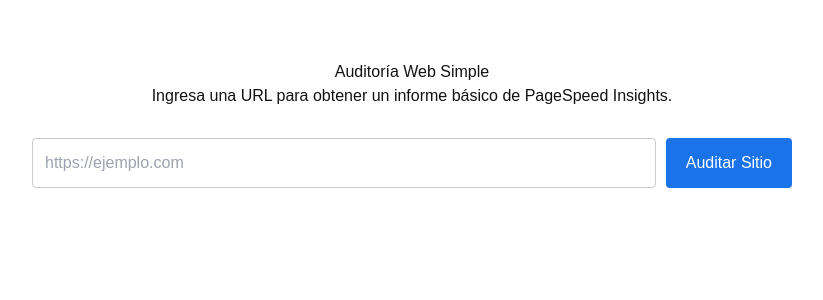
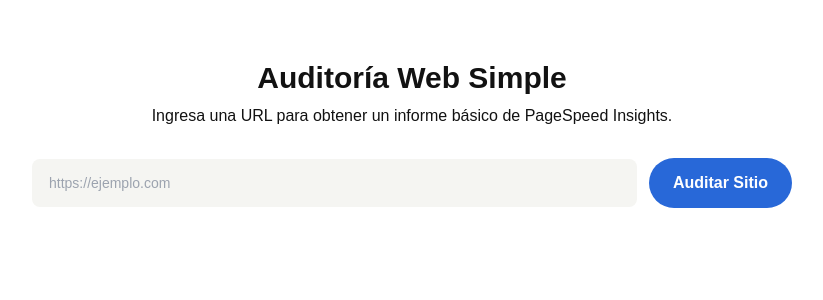
Before and after one commit to alexanderovie/fascinante-web, a Next.js app: page /website-audit in a window 1280 px wide. Shown: the top 300 px of the page, without its empty margins (228-1051 px from the left). Built offline with nearby package versions, Linux system fonts and the light colour scheme.

Commit message:
Corrige enlaces en minúsculas en Footer para compatibilidad en producción

```diff
--- a/src/app/website-audit/page.tsx
+++ b/src/app/website-audit/page.tsx
@@ -102,10 +102,8 @@ export default function WebsiteAuditPage() {
     }
   };
 
-  // Función para renderizar las puntuaciones principales de Lighthouse horizontalmente
   const renderLighthouseScoresHorizontal = (categories: LighthouseResult['categories'] | undefined) => {
     if (!categories) {
-      // Este mensaje no debería mostrarse si la lógica principal ya maneja la ausencia de lighthouseResult
       return <p style={{ width: '100%', textAlign: 'center' }}>No se pudieron cargar las categorías de Lighthouse.</p>;
     }
 
@@ -120,28 +118,27 @@ export default function WebsiteAuditPage() {
         <div
           key={key}
           style={{
-            border: '1px solid #e0e0e0', // Borde sutil por defecto
+            border: '1px solid #e0e0e0',
             padding: '20px',
             borderRadius: '8px',
-            backgroundColor: '#ffffff', // Fondo blanco por defecto, o deja que herede
+            backgroundColor: '#ffffff',
             textAlign: 'center',
-            flex: '1 1 200px', // Permite que los items crezcan y se encojan, con base de 200px
-            minWidth: '180px', // Para que no se hagan demasiado pequeños
-            boxShadow: '0 2px 4px rgba(0,0,0,0.05)' // Sombra sutil por defecto
+            flex: '1 1 200px',
+            minWidth: '180px',
+            boxShadow: '0 2px 4px rgba(0,0,0,0.05)'
           }}
         >
-          <h3 style={{ marginTop: '0', marginBottom: '10px', fontSize: '1.1em', color: '#333' /* color de texto por defecto */ }}>
+          <h3 style={{ marginTop: '0', marginBottom: '10px', fontSize: '1.1em', color: '#333' }}>
             {title}
           </h3>
           {score !== null ? (
             <p style={{
               fontSize: '2.2em',
               fontWeight: 'bold',
-              margin: '5px 0 0 0', // Ajuste de margen
-              color: score >= 90 ? '#34a853' : score >= 50 ? '#fbbc05' : '#ea4335' // Colores típicos de PSI
+              margin: '5px 0 0 0',
+              color: score >= 90 ? '#34a853' : score >= 50 ? '#fbbc05' : '#ea4335'
             }}>
               {score}
-              {/* Eliminamos el "/ 100" para un look más limpio como los gauges de PSI */}
             </p>
           ) : (
             <p style={{ fontSize: '1.8em', fontWeight: 'bold', color: '#757575', margin: '5px 0 0 0' }}>N/A</p>
@@ -153,30 +150,58 @@ export default function WebsiteAuditPage() {
 
   // --- JSX del Componente ---
   return (
-    <div style={{ maxWidth: '800px', margin: '40px auto', padding: '20px', fontFamily: 'sans-serif' /* Fuente genérica por defecto */ }}>
+    // El estilo en línea del div principal puede ser reemplazado por clases de Tailwind si tienes un contenedor global,
+    // ej: className="container mx-auto max-w-3xl py-10 px-4 sm:px-6 lg:px-8"
+    <div style={{ maxWidth: '800px', margin: '40px auto', padding: '20px', fontFamily: 'sans-serif' }}>
       <header style={{ textAlign: 'center', marginBottom: '30px' }}>
-        <h1>Auditoría Web Simple</h1>
-        <p>Ingresa una URL para obtener un informe básico de PageSpeed Insights.</p>
+        {/* Estas clases para h1 y p son ejemplos, ajústalos a tu sistema de diseño Tailwind */}
+        <h1 className="text-3xl font-bold text-gray-800">Auditoría Web Simple</h1>
+        <p className="text-md text-gray-600 mt-2">Ingresa una URL para obtener un informe básico de PageSpeed Insights.</p>
       </header>
 
-      <form onSubmit={handleSubmit} style={{ display: 'flex', gap: '10px', marginBottom: '40px' /* Más espacio antes de resultados */ }}>
+      {/* FORMULARIO CON ESTILOS DE TAILWIND ADAPTADOS DE ContactStyleOne */}
+      <form
+        onSubmit={handleSubmit}
+        // Clases de Tailwind para el layout del formulario
+        className="flex flex-col sm:flex-row items-center gap-3 mb-10" // sm:flex-row para que en pantallas pequeñas sea columna
+      >
         <input
           type="url"
           value={url}
           onChange={(e) => { setUrl(e.target.value); setError(null); }}
           placeholder="https://ejemplo.com"
           required
-          style={{ flexGrow: 1, padding: '12px', border: '1px solid #ccc', borderRadius: '4px', fontSize: '1em' }}
+          // Clases del formulario de contacto: "w-full bg-surface text-secondary caption1 px-4 py-3 rounded-lg"
+          // Adaptadas:
+          // - 'flex-grow' para que el input se expanda.
+          // - 'sm:w-auto' para que en pantallas pequeñas (cuando es columna) ocupe el ancho y en grandes se ajuste al flex-grow.
+          // - Asegúrate que 'bg-surface', 'text-secondary', 'caption1' estén definidas en tu Tailwind/CSS.
+          // - 'focus:ring-blue-500 focus:border-blue-500' son ejemplos de estilos de foco.
+          className="flex-grow w-full sm:w-auto bg-surface text-secondary caption1 px-4 py-3 rounded-lg border border-gray-300 focus:ring-2 focus:ring-blue-500 focus:border-transparent"
         />
-        <button type="submit" disabled={isLoading} style={{ padding: '12px 20px', backgroundColor: isLoading ? '#ccc' : '#1a73e8' /* Azul Google */, color: 'white', border: 'none', borderRadius: '4px', cursor: 'pointer', fontSize: '1em' }}>
+        <button
+          type="submit"
+          disabled={isLoading}
+          // Clases del formulario de contacto: "button-main hover:border-blue bg-blue text-white text-button rounded-full"
+          // Adaptadas, incluyendo padding, estado de carga y transiciones:
+          // - 'w-full sm:w-auto' para responsividad.
+          // - 'px-6 py-3' para un padding generoso.
+          // - Asegúrate que 'button-main', 'text-button', 'bg-blue' (o el color que uses) estén definidos.
+          className={`button-main text-white text-button rounded-full px-6 py-3 w-full sm:w-auto transition-colors duration-150 ease-in-out whitespace-nowrap
+                      ${isLoading
+                        ? 'bg-gray-400 hover:bg-gray-400 cursor-not-allowed'
+                        : 'bg-blue hover:bg-blue-600' // Reemplaza 'bg-blue' por tu clase de color principal si es diferente
+                      }`}
+        >
           {isLoading ? 'Auditando...' : 'Auditar Sitio'}
         </button>
       </form>
 
-      {isLoading && <p style={{ textAlign: 'center', fontSize: '1.1em', margin: '20px 0' }}>Cargando resultados...</p>}
+      {isLoading && <p className="text-center text-lg text-gray-600 my-5">Cargando resultados...</p>}
 
       {error && (
-        <p style={{ color: '#d93025' /* Rojo Google */, textAlign: 'center', background: '#fce8e6', border: '1px solid #fcc6c0', padding: '10px', borderRadius: '4px', margin: '20px 0' }}>
+        // Clases de Tailwind para el mensaje de error, ejemplo:
+        <p className="text-center text-red-600 bg-red-100 border border-red-300 p-3 rounded-md my-5">
           Error: {error}
         </p>
       )}
@@ -184,37 +209,30 @@ export default function WebsiteAuditPage() {
       {results && !error && (
         <div>
           {results.lighthouseResult && results.lighthouseResult.requestedUrl && (
-            <h2 style={{ textAlign: 'center', marginBottom: '20px', fontSize: '1.4em', color: '#3c4043' }}>
-              Resultados para: <a href={results.lighthouseResult.requestedUrl} target="_blank" rel="noopener noreferrer" style={{color: '#1a73e8'}}>{results.lighthouseResult.requestedUrl}</a>
+            // Ejemplo de clases para el encabezado de resultados
+            <h2 className="text-center text-xl font-semibold text-gray-700 mb-5">
+              Resultados para: <a href={results.lighthouseResult.requestedUrl} target="_blank" rel="noopener noreferrer" className="text-blue-600 hover:text-blue-800 underline">{results.lighthouseResult.requestedUrl}</a>
             </h2>
           )}
 
           {/* Contenedor para las puntuaciones horizontales */}
-          <div style={{
-            display: 'flex',
-            flexDirection: 'row',
-            justifyContent: 'space-around', // O 'space-between'
-            flexWrap: 'wrap', // Para que se ajusten en pantallas pequeñas
-            gap: '20px', // Espacio entre los bloques de puntuación
-            marginBottom: '40px'
-          }}>
+          <div className="flex flex-row flex-wrap justify-around gap-5 mb-10">
             {results.lighthouseResult ?
               renderLighthouseScoresHorizontal(results.lighthouseResult.categories) :
-              // Este mensaje se mostraría si !results.lighthouseResult pero results sí existe y no hay error
-              // Lo cual fue manejado en handleSubmit, por lo que es menos probable que se vea aquí.
-              <p style={{ width: '100%', textAlign: 'center' }}>No se encontraron datos de Lighthouse para esta URL.</p>
+              <p className="w-full text-center text-gray-600">No se encontraron datos de Lighthouse para esta URL.</p>
             }
           </div>
 
           {/* Indicador simple para Core Web Vitals (datos de campo) */}
           {(results.loadingExperience && results.loadingExperience.metrics && Object.keys(results.loadingExperience.metrics).length > 0) ||
            (results.loadingExperience && (!results.loadingExperience.metrics || Object.keys(results.loadingExperience.metrics).length === 0)) ? (
-            <div style={{ marginTop: '30px', borderTop: '1px solid #e0e0e0', paddingTop: '20px', paddingBottom: '20px', backgroundColor: '#f8f9fa', borderRadius: '8px' }}>
-              <h3 style={{ textAlign: 'center', marginTop: 0, marginBottom: '15px', color: '#3c4043' }}>Experiencia de Carga (Core Web Vitals)</h3>
+            // Ejemplo de clases para la sección de Core Web Vitals
+            <div className="mt-8 pt-5 pb-5 border-t border-gray-200 bg-gray-50 rounded-lg">
+              <h3 className="text-center text-lg font-semibold text-gray-700 mt-0 mb-3">Experiencia de Carga (Core Web Vitals)</h3>
               {results.loadingExperience.metrics && Object.keys(results.loadingExperience.metrics).length > 0 ? (
-                <p style={{textAlign: 'center', color: '#34a853', fontSize: '1.1em' }}>Se encontraron datos de campo para esta URL.</p>
+                <p className="text-center text-green-600 text-lg">Se encontraron datos de campo para esta URL.</p>
               ) : (
-                <p style={{ textAlign: 'center', color: '#5f6368' }}>No se encontraron métricas de datos de campo para esta URL.</p>
+                <p className="text-center text-gray-500">No se encontraron métricas de datos de campo para esta URL.</p>
               )}
             </div>
           ) : null }
```
